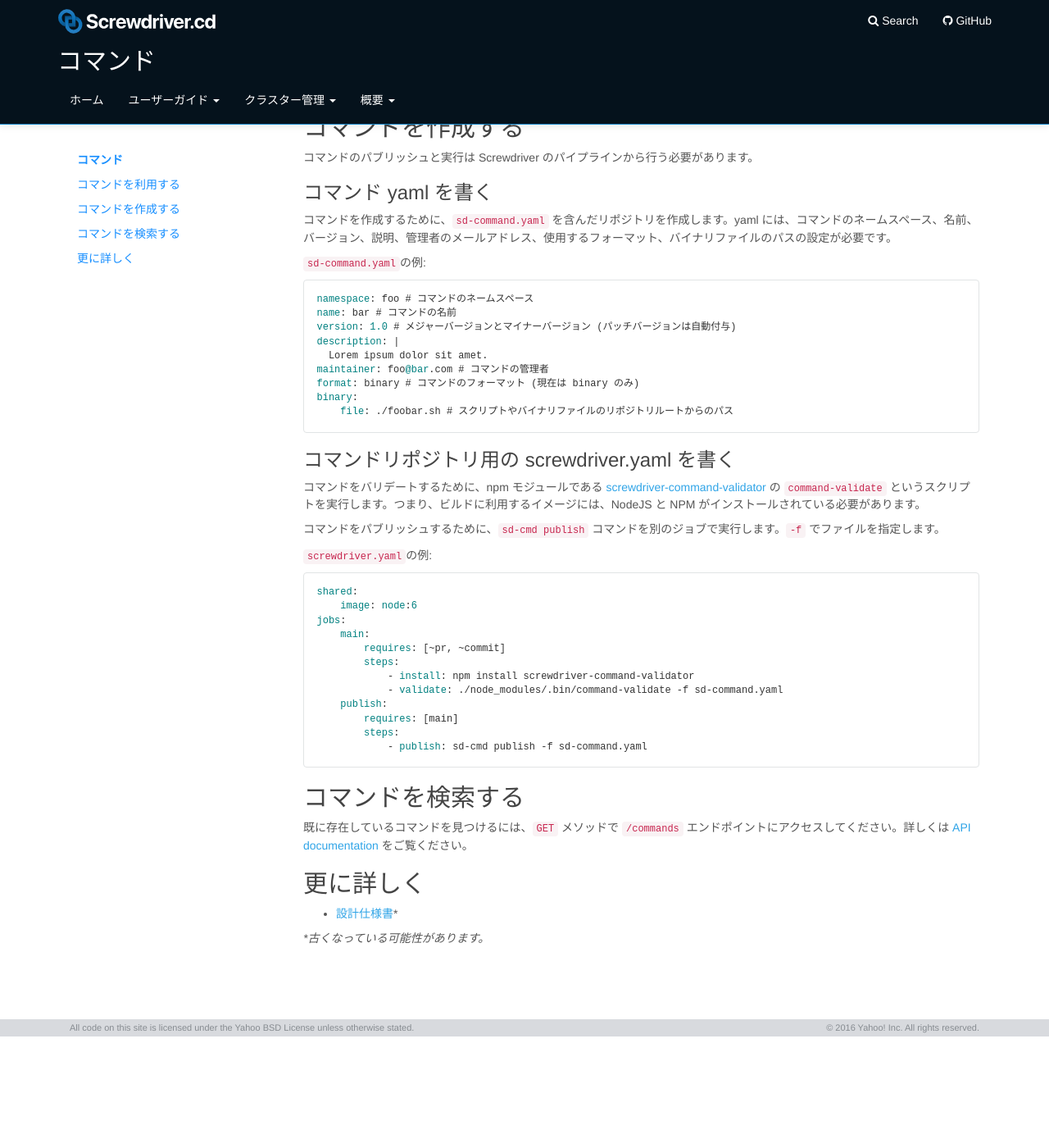
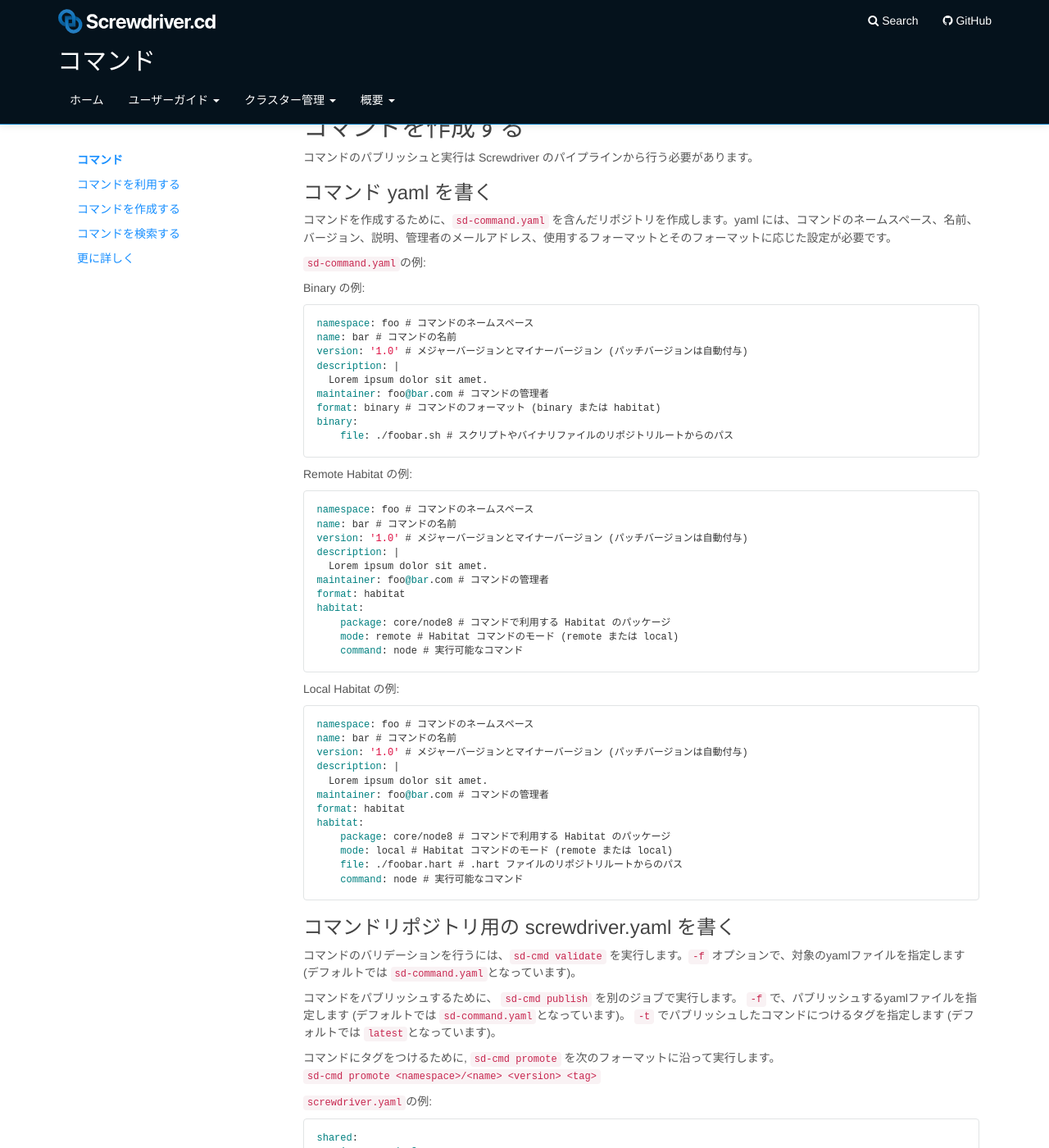
Before and after one commit to screwdriver-cd/guide, a Jekyll site: the page built from docs/ja/user-guide/commands.md, in a window 1280 px wide and 1400 px high, scrolled down 726 px. Shown: the whole window at 82% size. Built offline with Jekyll 4.4.1, drawn with Linux system fonts in a browser that asks for light colours; before the commit the page ends 1990 px from its top, so only the background shows below that; some of the changed text lies outside the part shown.

Commit message:
docs(Japanese): Translate commands.md (#214)

````diff
--- a/docs/ja/user-guide/commands.md
+++ b/docs/ja/user-guide/commands.md
@@ -60,43 +60,83 @@ $ /opt/sd/commands/foo/bar/1.0.1/foobar.sh -baz sample
 
 ### コマンド yaml を書く
 
-コマンドを作成するために、`sd-command.yaml` を含んだリポジトリを作成します。yaml には、コマンドのネームスペース、名前、バージョン、説明、管理者のメールアドレス、使用するフォーマット、バイナリファイルのパスの設定が必要です。
+コマンドを作成するために、`sd-command.yaml` を含んだリポジトリを作成します。yaml には、コマンドのネームスペース、名前、バージョン、説明、管理者のメールアドレス、使用するフォーマットとそのフォーマットに応じた設定が必要です。
 
 `sd-command.yaml`の例:
+
+Binary の例:
 
 ```yaml
 namespace: foo # コマンドのネームスペース
 name: bar # コマンドの名前
-version: 1.0 # メジャーバージョンとマイナーバージョン (パッチバージョンは自動付与)
+version: '1.0' # メジャーバージョンとマイナーバージョン (パッチバージョンは自動付与)
 description: |
   Lorem ipsum dolor sit amet.
 maintainer: foo@bar.com # コマンドの管理者
-format: binary # コマンドのフォーマット (現在は binary のみ)
+format: binary # コマンドのフォーマット (binary または habitat)
 binary:
     file: ./foobar.sh # スクリプトやバイナリファイルのリポジトリルートからのパス
 ```
 
+Remote Habitat の例:
+
+```yaml
+namespace: foo # コマンドのネームスペース
+name: bar # コマンドの名前
+version: '1.0' # メジャーバージョンとマイナーバージョン (パッチバージョンは自動付与)
+description: |
+  Lorem ipsum dolor sit amet.
+maintainer: foo@bar.com # コマンドの管理者
+format: habitat
+habitat:
+    package: core/node8 # コマンドで利用する Habitat のパッケージ
+    mode: remote # Habitat コマンドのモード (remote または local)
+    command: node # 実行可能なコマンド
+```
+
+Local Habitat の例:
+
+```yaml
+namespace: foo # コマンドのネームスペース
+name: bar # コマンドの名前
+version: '1.0' # メジャーバージョンとマイナーバージョン (パッチバージョンは自動付与)
+description: |
+  Lorem ipsum dolor sit amet.
+maintainer: foo@bar.com # コマンドの管理者
+format: habitat
+habitat:
+    package: core/node8 # コマンドで利用する Habitat のパッケージ
+    mode: local # Habitat コマンドのモード (remote または local)
+    file: ./foobar.hart # .hart ファイルのリポジトリルートからのパス
+    command: node # 実行可能なコマンド
+```
+
 ### コマンドリポジトリ用の screwdriver.yaml を書く
 
-コマンドをバリデートするために、npm モジュールである [screwdriver-command-validator](https://github.com/screwdriver-cd/command-validator) の `command-validate` というスクリプトを実行します。つまり、ビルドに利用するイメージには、NodeJS と NPM がインストールされている必要があります。
+コマンドのバリデーションを行うには、`sd-cmd validate` を実行します。`-f` オプションで、対象のyamlファイルを指定します (デフォルトでは `sd-command.yaml`となっています)。
 
-コマンドをパブリッシュするために、`sd-cmd publish` コマンドを別のジョブで実行します。`-f` でファイルを指定します。
+コマンドをパブリッシュするために、 `sd-cmd publish` を別のジョブで実行します。 `-f` で、パブリッシュするyamlファイルを指定します (デフォルトでは `sd-command.yaml`となっています)。 `-t` でパブリッシュしたコマンドにつけるタグを指定します (デフォルトでは `latest`となっています)。
+
+コマンドにタグをつけるために, `sd-cmd promote` を次のフォーマットに沿って実行します。  `sd-cmd promote <namespace>/<name> <version> <tag>`
 
 `screwdriver.yaml`の例:
 
 ```yaml
 shared:
-    image: node:6
+    image: node:8
 jobs:
     main:
         requires: [~pr, ~commit]
         steps:
-            - install: npm install screwdriver-command-validator
-            - validate: ./node_modules/.bin/command-validate -f sd-command.yaml
+            - validate: sd-cmd validate -f sd-command.yaml
     publish:
         requires: [main]
         steps:
-            - publish: sd-cmd publish -f sd-command.yaml
+            - publish: sd-cmd publish -f sd-command.yaml -t latest
+    promote:
+        requires: [publish]
+        steps:
+            - promote: sd-cmd promote foo/bar 1.0.1 stable
 ```
 
 ## コマンドを検索する
@@ -108,4 +148,4 @@ jobs:
 
 - [設計仕様書](https://github.com/screwdriver-cd/screwdriver/blob/master/design/commands.md)*
 
-**古くなっている可能性があります。*
+***古くなっている可能性があります。**
````
